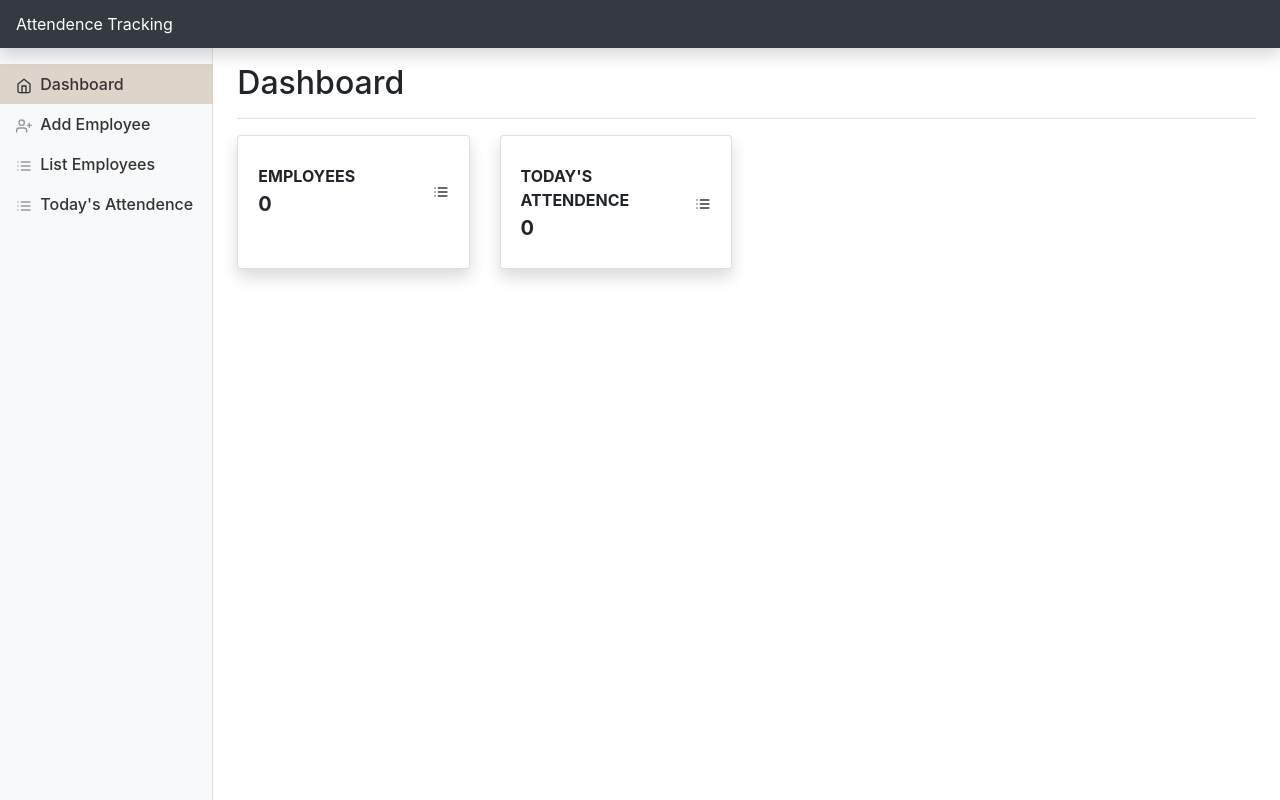
After one commit to Monika-here/attendence, a CodeIgniter app: page /database/ in a window 1280 px wide. The commit adds this page. Run offline with CodeIgniter, Linux system fonts and the light colour scheme; data that the repository does not hold is empty; some libraries are stand-ins or nearby versions.

Commit message:
Add the dashboard for the count of employees and attendence

```diff
--- a/admin/private/app/controllers/App.php
+++ b/admin/private/app/controllers/App.php
@@ -12,6 +12,15 @@ class App extends CI_Controller {
 		$this->load->helper(array('url_helper','support_helper','form'));
 		$this->data['title'] = 'Admin Dashboard';
 		$this->data['version_assets'] = rand(1, 30000);/*HELP TO DEBUG LOCALLY*/
+	}
+	public function index()
+	{
+
+		$this->data['slug'] = 'dashboard';
+		$this->data['page_title'] = 'Dashboard';
+		$this->data['employees_count'] = $this->app_model->table_count_by_query('select count(*) as count from employees where deleted=0');
+		$this->data['todays_attendence_count'] = $this->app_model->table_count_by_query('select count(*) as count from attendence where Date(sign_in)=CURDATE()');
+		$this->load->view('pages/dashboard', $this->data);
 	}
 
 	public function add_employee()
--- a/admin/public/includes/admin_nav.php
+++ b/admin/public/includes/admin_nav.php
@@ -2,7 +2,7 @@
   <div class="sidebar-sticky pt-3">
     <ul class="nav flex-column">
       <li class="nav-item">
-        <a class="nav-link <?= ($slug == 'dashboard') ? 'active' : '' ?>" href="<?= base_url('dashboard/') ?>">
+        <a class="nav-link <?= ($slug == 'dashboard') ? 'active' : '' ?>" href="<?= base_url() ?>">
           <span data-feather="home"></span>
           Dashboard <span class="sr-only">(current)</span>
         </a>
--- /dev/null
+++ b/admin/public/pages/dashboard.php
@@ -0,0 +1,48 @@
+<?php $this->view('includes/header.php'); ?>
+<?php $this->view('includes/admin_nav.php'); ?>
+
+
+    <main role="main" class="col-md-9 ml-sm-auto col-lg-10 px-md-4">
+      <div class="d-flex justify-content-between flex-wrap flex-md-nowrap align-items-center pt-3 pb-2 mb-3 border-bottom">
+        <h1 class="h2"><?= $page_title; ?></h1>
+        <div class="btn-toolbar mb-2 mb-md-0">
+          <div class="btn-group mr-2">
+            <!-- <button type="button" class="btn btn-sm btn-outline-secondary">Add Product</button>
+            <button type="button" class="btn btn-sm btn-outline-secondary">MONTHLY INVOICE</button> -->
+          </div>
+        </div>
+      </div>
+      <div class="row">
+        <div class="col-xl-3 col-md-6 mb-4">
+          <div class="card border-left-dark shadow h-100 py-2">
+            <div class="card-body">
+              <div class="row no-gutters align-items-center">
+                <div class="col mr-2">
+                  <div class="text-xs font-weight-bold text-uppercase mb-1">Employees</div>
+                  <div class="h5 mb-0 font-weight-bold"><?= $employees_count ?></div>
+                </div>
+                <div class="col-auto">
+                  <a class="text-dark" href="<?= base_url('list_employees/') ?>"><span data-feather="list"></span></a>
+                </div>
+              </div>
+            </div>
+          </div>
+        </div>
+        <div class="col-xl-3 col-md-6 mb-4">
+          <div class="card border-left-dark shadow h-100 py-2">
+            <div class="card-body">
+              <div class="row no-gutters align-items-center">
+                <div class="col mr-2">
+                  <div class="text-xs font-weight-bold text-uppercase mb-1">Today's Attendence</div>
+                  <div class="h5 mb-0 font-weight-bold"><?= $todays_attendence_count ?></div>
+                </div>
+                <div class="col-auto">
+                  <a class="text-dark" href="<?= base_url('list_attendence/') ?>"><span data-feather="list"></span></a>
+                </div>
+              </div>
+            </div>
+          </div>
+        </div>
+        </div>
+      </main>
+  <?php $this->view('includes/footer.php'); ?>
```
Also changed, not shown: admin/README.md (deleted), 2 other files.
